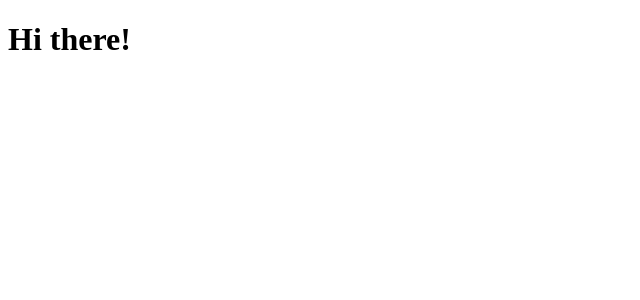
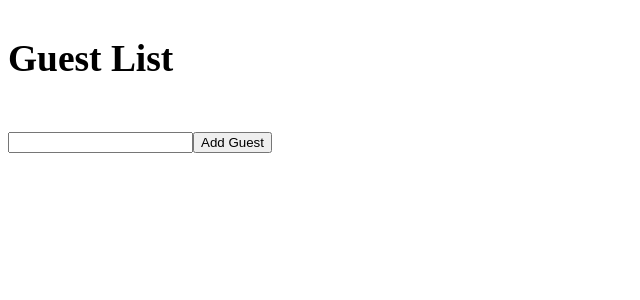
Before and after one commit to Stoneshishang/React-TS-basics-example, a React (Create React App) app: page / in a window 1280 px wide. Shown: the top 300 px of the page, without its empty margins (0-640 px from the left). Built offline with nearby package versions, Linux system fonts and the light colour scheme.

Commit message:
add useState Hook with TS

```diff
--- a/src/index.tsx
+++ b/src/index.tsx
@@ -1,9 +1,14 @@
-import ReactDOM from 'react-dom'
+import ReactDOM from "react-dom";
+import GuestList from "./state/GuestList";
 
 const App = () => {
-  return <div>
-    <h1> Hi there!</h1>
-  </div>
-}
+  return (
+    <div>
+      <h1>
+        <GuestList />
+      </h1>
+    </div>
+  );
+};
 
-ReactDOM.render(<App />, document.querySelector('#root'))
+ReactDOM.render(<App />, document.querySelector("#root"));
--- /dev/null
+++ b/src/state/GuestList.tsx
@@ -0,0 +1,16 @@
+import { useState } from "react";
+
+const GuestList: React.FC = () => {
+  const [name, setName] = useState("");
+
+  return (
+    <div>
+      <h3>Guest List</h3>
+
+      <input value={name} onChange={(e) => setName(e.target.value)} />
+      <button>Add Guest</button>
+    </div>
+  );
+};
+
+export default GuestList;
```
Also changed, not shown: src/props/Child.tsx (+23 -7 lines), src/props/Parent.tsx (+7 -3 lines).
